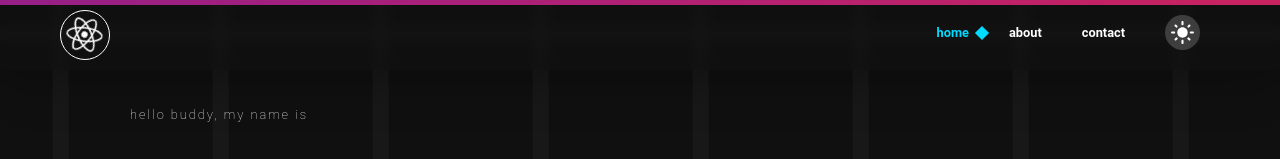
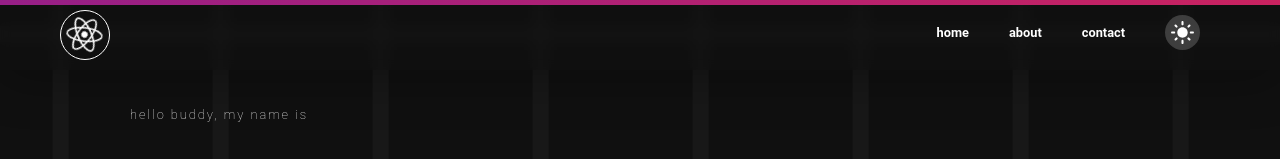
Before and after one commit to schutz-luca/portfolio-luca-schutz, a Next.js app: page / in a window 1280 px wide. Shown: the top 159 px of the page. Built offline with nearby package versions, Linux system fonts and the light colour scheme; a web font is replaced by a local one.

Commit message:
make main layoyut agnostic

```diff
--- a/src/layout/main/header.tsx
+++ b/src/layout/main/header.tsx
@@ -6,29 +6,31 @@ import { ThemeButton } from '@/src/templates/theme-button';
 import { StyHeader } from './styles';
 import { HeaderProps } from './types';
 
-export const Header: FC<HeaderProps> = ({ active, setActive, headerItems }) => {
+export const Header: FC<HeaderProps> = ({ active, setActive, headerItems, isMainPage }) => {
 
-    const handleActive = (index: number, action?: () => void) => {
-        if (action)
-            action();
-
-        setActive(index);
-    }
+    const handleActive = (index: number) => setActive(index)
 
     return (
         <StyHeader>
             <Logo />
             <ul className='topmenu'>
                 {headerItems.map((item, index) => (
-                    <li key={item.href}>
-                        <Link
-                            onClick={() => handleActive(index, item.action)}
-                            href={item.href || ''}
-                            className={active === index ? 'active' : ''}
-                            scroll={false}
-                        >
-                            {item.text}
-                        </Link>
+                    <li key={item.href} className={isMainPage ? 'not-main' : ''}>
+                        {!item.action ?
+                            <Link
+                                onClick={() => isMainPage && handleActive(index)}
+                                href={item.href}
+                                className={(isMainPage && active === index) ? 'active' : ''}
+                                scroll={false}
+                            >
+                                {item.text ?? item.element}
+                            </Link>
+                            :
+                            <div className='action' onClick={item.action}>
+                                {item.text ?? item.element}
+                            </div>
+                        }
+
                     </li>
                 ))}
                 <li>
--- a/src/layout/main/index.tsx
+++ b/src/layout/main/index.tsx
@@ -12,7 +12,7 @@ import { Header } from './Header';
 import { StyMain, StySideElement } from './styles';
 import { MainLayoutProps } from './types';
 
-export const MainLayout = ({ children, headerItems }: MainLayoutProps) => {
+export const MainLayout = ({ children, headerItems, isMainPage }: MainLayoutProps) => {
     const [loading, setLoading] = useState(true);
     const [sections, setSections] = useState<HTMLElement[]>([]);
     const [activeSection, setActiveSection] = useState<number>(0);
@@ -138,7 +138,7 @@ export const MainLayout = ({ children, headerItems }: MainLayoutProps) => {
         const section = window.location.href.split('#')[1];
         const index = sectionToIndex(section);
 
-        if (index !== -1 && index !== undefined)
+        if (isMainPage && index !== -1 && index !== undefined)
             setActiveSection(index);
 
         // eslint-disable-next-line
@@ -149,11 +149,15 @@ export const MainLayout = ({ children, headerItems }: MainLayoutProps) => {
         document.removeEventListener('mousewheel', handleMouseWheel);
         document.removeEventListener('keydown', handleKeyDown);
         document.removeEventListener('keyup', handleKeyUp);
+
+        if (!isMainPage)
+            return
+
         document.addEventListener('mousewheel', handleMouseWheel, { passive: false });
         document.addEventListener('keydown', handleKeyDown);
         document.addEventListener('keyup', handleKeyUp);
 
-    }, [handleMouseWheel, handleKeyDown, handleKeyUp, waitScroll, activeSection]);
+    }, [handleMouseWheel, handleKeyDown, handleKeyUp, waitScroll, activeSection, isMainPage]);
 
     // Create an HTMLElement array with children elements
     useEffect(() => {
@@ -171,7 +175,7 @@ export const MainLayout = ({ children, headerItems }: MainLayoutProps) => {
     return (
         <ThemeProvider theme={theme}>
             <Loading visible={loading} />
-            <Header active={activeSection} setActive={setActiveSection} headerItems={headerItems} />
+            <Header active={activeSection} setActive={setActiveSection} headerItems={headerItems} isMainPage={isMainPage}/>
             <StySideElement className="left">
                 <ul>
                     <li>
--- a/src/layout/main/styles.ts
+++ b/src/layout/main/styles.ts
@@ -3,7 +3,7 @@ import { devices } from '@/src/styles/devices';
 
 export const StyHeader = styled.header`
     position: fixed;
-    /* height: 70px; */
+    height: 70px;
     width: 100%;
     top: 0;
     display: flex;
@@ -28,6 +28,19 @@ export const StyHeader = styled.header`
         }
         .sidemenu {
             display: block;
+        }
+    }
+
+    div.action {
+        cursor: pointer;
+        font-weight: 600;
+
+        &:hover{
+            color: ${({ theme }) => theme.primary};
+        }
+
+        svg{
+            font-size: 25px;
         }
     }
 
```
Also changed, not shown: src/layout/main/types.d.ts (+5 -2 lines).
